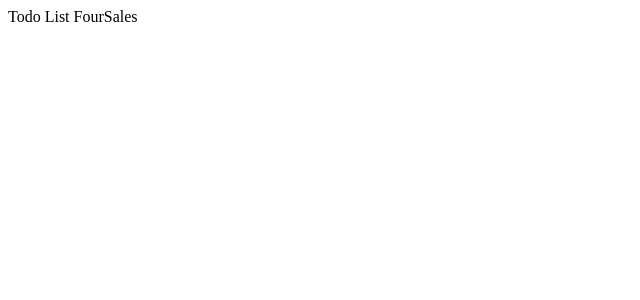
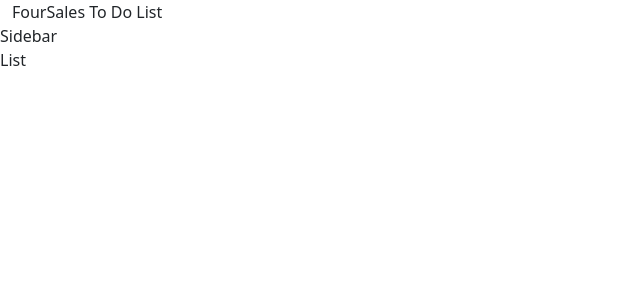
Before and after one commit to jaisonrobson/todofoursales, a React (Create React App) app: page / in a window 1280 px wide. Shown: the top 300 px of the page, without its empty margins (0-640 px from the left). Built offline with nearby package versions, Linux system fonts and the light colour scheme.

Commit message:
adicionado bibliotecas ao projeto & utilizado biblioteca styled-components em App.jsx

```diff
--- a/package.json
+++ b/package.json
@@ -6,9 +6,12 @@
     "@testing-library/jest-dom": "^5.15.0",
     "@testing-library/react": "^11.2.7",
     "@testing-library/user-event": "^12.8.3",
+    "bootstrap": "^5.1.3",
     "react": "^17.0.2",
     "react-dom": "^17.0.2",
     "react-scripts": "4.0.3",
+    "reactstrap": "^9.0.1",
+    "styled-components": "^5.3.3",
     "web-vitals": "^1.1.2"
   },
   "scripts": {
@@ -34,5 +37,8 @@
       "last 1 firefox version",
       "last 1 safari version"
     ]
+  },
+  "devDependencies": {
+    "babel-plugin-styled-components": "^1.13.3"
   }
 }
--- a/public/index.html
+++ b/public/index.html
@@ -1,14 +1,13 @@
 <!DOCTYPE html>
 <html lang="en">
+
 <head>
   <meta charset="utf-8" />
   <link rel="icon" href="%PUBLIC_URL%/favicon.ico" />
   <meta name="viewport" content="width=device-width, initial-scale=1" />
   <meta name="theme-color" content="#000000" />
-    <meta
-      name="description"
-      content="Web site created using create-react-app"
-    />
+  <meta name="description" content="Web site created using create-react-app" />
+  <link rel="stylesheet" href="https://cdn.jsdelivr.net/npm/bootstrap@5.1.0/dist/css/bootstrap.min.css" />
   <link rel="apple-touch-icon" href="%PUBLIC_URL%/logo192.png" />
   <!--
       manifest.json provides metadata used when your web app is installed on a
@@ -26,6 +25,7 @@
     -->
   <title>React App</title>
 </head>
+
 <body>
   <noscript>You need to enable JavaScript to run this app.</noscript>
   <div id="root"></div>
@@ -40,4 +40,5 @@
       To create a production bundle, use `npm run build` or `yarn build`.
     -->
 </body>
+
 </html>
--- a/src/views/app/App.jsx
+++ b/src/views/app/App.jsx
@@ -1,10 +1,22 @@
-import React from 'react'
+import React, { Fragment } from 'react'
+import styled from 'styled-components'
+
+import Logo from './Logo'
+import List from 'views/todo/list/List'
+import Sidebar from 'views/todo/sidebar/Sidebar'
+
+const StyledApp = styled.div`
+    width: 100vw;
+    height: 100vh;
+`
 
 const App = () => {
     return (
-        <div>
-            Todo List FourSales
-        </div>
+        <StyledApp>
+            <Logo />
+            <Sidebar />
+            <List />
+        </StyledApp>
     )
 }
 
--- /dev/null
+++ b/src/views/app/Logo.jsx
@@ -0,0 +1,16 @@
+import React from 'react'
+import { Container, Row, Col } from 'reactstrap'
+
+const Logo = () => {
+    return (
+        <Container fluid>
+            <Row>
+                <Col>
+                    FourSales To Do List
+                </Col>
+            </Row>
+        </Container>
+    )
+}
+
+export default Logo
--- /dev/null
+++ b/src/views/todo/list/List.jsx
@@ -0,0 +1,11 @@
+import React from 'react'
+
+const List = () => {
+    return (
+        <div>
+            List
+        </div>
+    )
+}
+
+export default List
--- /dev/null
+++ b/src/views/todo/sidebar/Sidebar.jsx
@@ -0,0 +1,11 @@
+import React from 'react'
+
+const Sidebar = () => {
+    return (
+        <div>
+            Sidebar
+        </div>
+    )
+}
+
+export default Sidebar
```
Also changed, not shown: .babelrc (added), 1 other file (tests, documents, lock files or other folders). Lines whose indentation alone changed are shown as unchanged.
